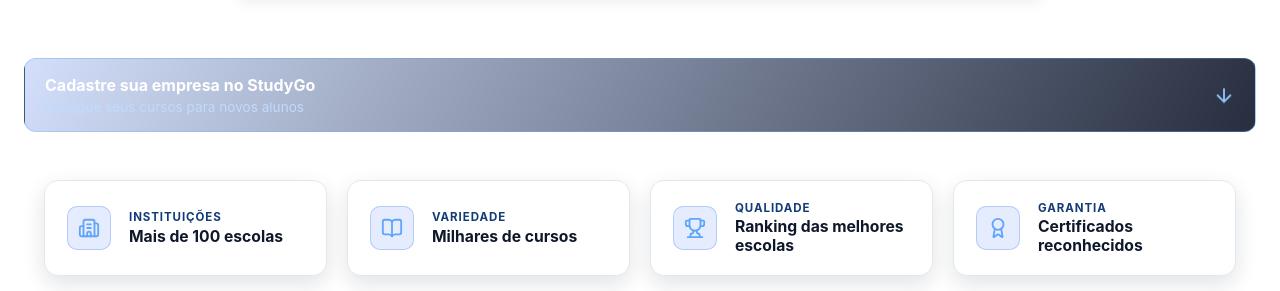
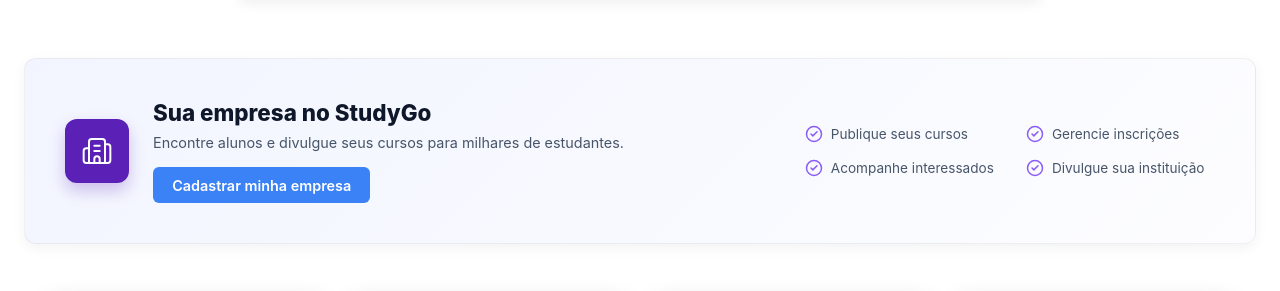
Before and after one commit to leonerescoder/projectStudyGo, a React (Vite) app: page / in a window 1280 px wide. Shown: the part 764-1055 px from the top of the page. Built offline with nearby package versions, Linux system fonts and the light colour scheme; no server answers.

Commit message:
categoria em ordem alfabética

```diff
--- a/src/components/Admin/Admin.jsx
+++ b/src/components/Admin/Admin.jsx
@@ -367,7 +367,7 @@
   const filteredCategories = categories.filter(item =>
     (item.name || '').toLowerCase().includes(searchTerm.toLowerCase()) ||
     (item.description || '').toLowerCase().includes(searchTerm.toLowerCase())
-  );
+  ).sort((a, b) => (a.name || '').localeCompare(b.name || ''));
 
   const filteredUsers = userRole === 'ADMIN' ? users.filter(item => {
     return (item.name || '').toLowerCase().includes(searchTerm.toLowerCase()) ||
--- a/src/components/Hero/Hero.jsx
+++ b/src/components/Hero/Hero.jsx
@@ -2,6 +2,7 @@
 import { ArrowLeft, ArrowRight, Search } from 'lucide-react';
 import { useNavigate } from 'react-router-dom';
 import heroFallback from '../../assets/estudandes.jpg';
+import heroGastronomia from '../../assets/hero-gastronomia.png';
 
 const FEATURED_SLIDES = [
   {
@@ -28,8 +29,9 @@
   {
     id: 'gastronomia',
     eyebrow: 'CURSO EM DESTAQUE',
-    title: 'Técnico em Gastronomia',
-    image: 'https://images.unsplash.com/photo-1580929753603-10519c6e480a?auto=format&fit=crop&w=1600&q=90',
+    title: 'Aprendendo a cozinhar como um adulto funcional',
+    image: heroGastronomia,
+    isCustomBanner: true,
     terms: ['gastronomia', 'culinária', 'culinaria', 'cozinha']
   }
 ];
@@ -94,17 +96,22 @@
               src={activeSlide.image}
               alt={activeSlide.title}
               className="hero-banner-image"
+              style={activeSlide.isCustomBanner ? { objectFit: 'cover', background: 'transparent' } : {}}
               onError={(event) => {
                 event.currentTarget.onerror = null;
                 event.currentTarget.src = heroFallback;
               }}
             />
+            {!activeSlide.isCustomBanner && (
+              <>
                 <span className="hero-banner-overlay" />
                 <span className="hero-banner-content">
                   <small>{activeSlide.eyebrow}</small>
                   <strong>{relatedCourse?.title || activeSlide.title}</strong>
                   <span>Clique para conhecer o curso</span>
                 </span>
+              </>
+            )}
           </button>
 
           <button
--- a/src/components/Navbar/Navbar.jsx
+++ b/src/components/Navbar/Navbar.jsx
@@ -217,7 +217,7 @@
               </div>
 
               <div className="category-list">
-                {categories.map(cat => (
+                {[...categories].sort((a, b) => (a.name || '').localeCompare(b.name || '')).map(cat => (
                   <div key={cat.id} className="category-item-container">
                     <button
                       className={`category-btn ${selectedCategory === cat.id ? 'active' : ''}`}
--- a/src/tela_inicial.css
+++ b/src/tela_inicial.css
@@ -121,47 +121,113 @@
   align-items: center;
 }
 
-.company-invite-card {
+.new-company-invite-banner {
   width: min(100% - 3rem, 1240px);
   margin: 1.5rem auto 2rem;
-  padding: 1rem 1.25rem;
-  display: flex;
-  align-items: center;
+  padding: 2.5rem;
+  display: flex;
   justify-content: space-between;
-  gap: 1rem;
-  background: linear-gradient(120deg, rgba(37, 99, 235, 0.2), rgba(15, 23, 42, 0.9));
-  border: 1px solid rgba(96, 165, 250, 0.35);
+  align-items: center;
+  background: linear-gradient(135deg, #f2f5ff, #fdfdff);
+  border: 1px solid rgba(0,0,0,0.05);
   border-radius: 12px;
-  color: #ffffff;
+  color: #1e293b;
+  box-shadow: 0 4px 14px rgba(0, 0, 0, 0.05);
+}
+
+.new-company-invite-left {
+  display: flex;
+  align-items: center;
+  gap: 1.5rem;
+}
+
+.new-company-invite-icon {
+  background: #5b21b6;
+  border-radius: 12px;
+  width: 64px;
+  height: 64px;
+  display: flex;
+  align-items: center;
+  justify-content: center;
+  flex-shrink: 0;
+  box-shadow: 0 8px 16px rgba(91, 33, 182, 0.25);
+}
+
+.new-company-invite-info {
+  display: flex;
+  flex-direction: column;
+  gap: 0.5rem;
+}
+
+.new-company-invite-info h3 {
+  font-size: 1.4rem;
+  font-weight: 800;
+  color: #0f172a;
+  margin: 0;
+}
+
+.new-company-invite-info p {
+  font-size: 0.9rem;
+  color: #475569;
+  margin: 0 0 0.5rem 0;
+}
+
+.new-company-invite-btn {
+  background: #3b82f6;
+  color: #ffffff;
+  border: none;
+  border-radius: 6px;
+  padding: 0.6rem 1.2rem;
+  font-weight: 600;
+  font-size: 0.9rem;
   cursor: pointer;
-  text-align: left;
-  transition: transform 0.2s ease, border-color 0.2s ease, background 0.2s ease;
-}
-
-.company-invite-card:hover {
-  background: linear-gradient(120deg, rgba(37, 99, 235, 0.3), rgba(15, 23, 42, 0.95));
-  border-color: #60a5fa;
-  transform: translateY(-2px);
-}
-
-.company-invite-card-content {
+  width: fit-content;
+  transition: background 0.2s;
+}
+
+.new-company-invite-btn:hover {
+  background: #2563eb;
+}
+
+.new-company-invite-right {
   display: flex;
   flex-direction: column;
-  gap: 0.25rem;
-}
-
-.company-invite-card-content strong { font-size: 1rem; }
-.company-invite-card-content span { color: #bfdbfe; font-size: 0.85rem; }
-
-.company-invite-card > svg {
-  flex-shrink: 0;
-  color: #93c5fd;
-  animation: company-invite-arrow 1.5s ease-in-out infinite;
-}
-
-@keyframes company-invite-arrow {
-  0%, 100% { transform: translateY(0); }
-  50% { transform: translateY(4px); }
+  justify-content: center;
+}
+
+.new-company-features {
+  list-style: none;
+  padding: 0;
+  margin: 0;
+  display: grid;
+  grid-template-columns: 1fr 1fr;
+  gap: 1rem 2rem;
+}
+
+.new-company-features li {
+  display: flex;
+  align-items: center;
+  gap: 0.5rem;
+  font-size: 0.85rem;
+  color: #475569;
+}
+
+.check-icon {
+  color: #8b5cf6;
+}
+
+@media (max-width: 900px) {
+  .new-company-invite-banner {
+    flex-direction: column;
+    align-items: flex-start;
+    gap: 2rem;
+  }
+}
+
+@media (max-width: 600px) {
+  .new-company-features {
+    grid-template-columns: 1fr;
+  }
 }
 
 .hero-course-carousel {
--- a/src/tela_inicial.jsx
+++ b/src/tela_inicial.jsx
@@ -1,5 +1,5 @@
 import React, { useState, useMemo, useEffect } from 'react';
-import { ArrowDown } from 'lucide-react';
+import { Building2, CheckCircle2 } from 'lucide-react';
 import { Hero } from './components/Hero/Hero';
 import { Features } from './components/Features/Features';
 import { CourseGrid } from './components/CourseGrid/CourseGrid';
@@ -341,14 +341,7 @@
   };
 
   const handleCompanyCardClick = () => {
-    document
-      .getElementById(
-        'company-registration-banner'
-      )
-      ?.scrollIntoView({
-        behavior: 'smooth',
-        block: 'center'
-      });
+    setIsDirectorModalOpen(true);
   };
 
   return (
@@ -363,26 +356,28 @@
       />
 
       {/* Convite para empresas */}
-      <button
-        type="button"
-        className="company-invite-card"
-        onClick={handleCompanyCardClick}
-      >
-        <span className="company-invite-card-content">
-          <strong>
-            Cadastre sua empresa no StudyGo
-          </strong>
-
-          <span>
-            Divulgue seus cursos para novos alunos
-          </span>
-        </span>
-
-        <ArrowDown
-          size={22}
-          aria-hidden="true"
-        />
-      </button>
+      <div className="new-company-invite-banner">
+        <div className="new-company-invite-left">
+          <div className="new-company-invite-icon">
+            <Building2 size={32} color="#ffffff" strokeWidth={1.5} />
+          </div>
+          <div className="new-company-invite-info">
+            <h3>Sua empresa no StudyGo</h3>
+            <p>Encontre alunos e divulgue seus cursos para milhares de estudantes.</p>
+            <button className="new-company-invite-btn" onClick={handleCompanyCardClick}>
+              Cadastrar minha empresa
+            </button>
+          </div>
+        </div>
+        <div className="new-company-invite-right">
+          <ul className="new-company-features">
+            <li><CheckCircle2 size={18} className="check-icon" /> Publique seus cursos</li>
+            <li><CheckCircle2 size={18} className="check-icon" /> Gerencie inscrições</li>
+            <li><CheckCircle2 size={18} className="check-icon" /> Acompanhe interessados</li>
+            <li><CheckCircle2 size={18} className="check-icon" /> Divulgue sua instituição</li>
+          </ul>
+        </div>
+      </div>
 
       {/* 2. Estatísticas / Diferenciais */}
       <Features />
```
Also changed, not shown: src/assets/hero-gastronomia-2.png (added), src/assets/hero-gastronomia.png (added). Lines whose indentation alone changed are shown as unchanged.
